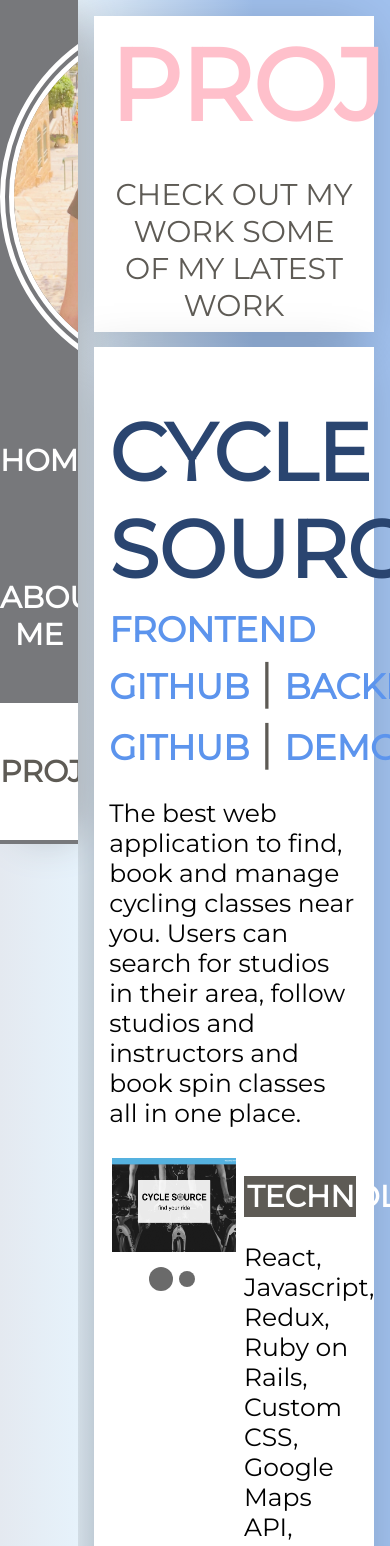
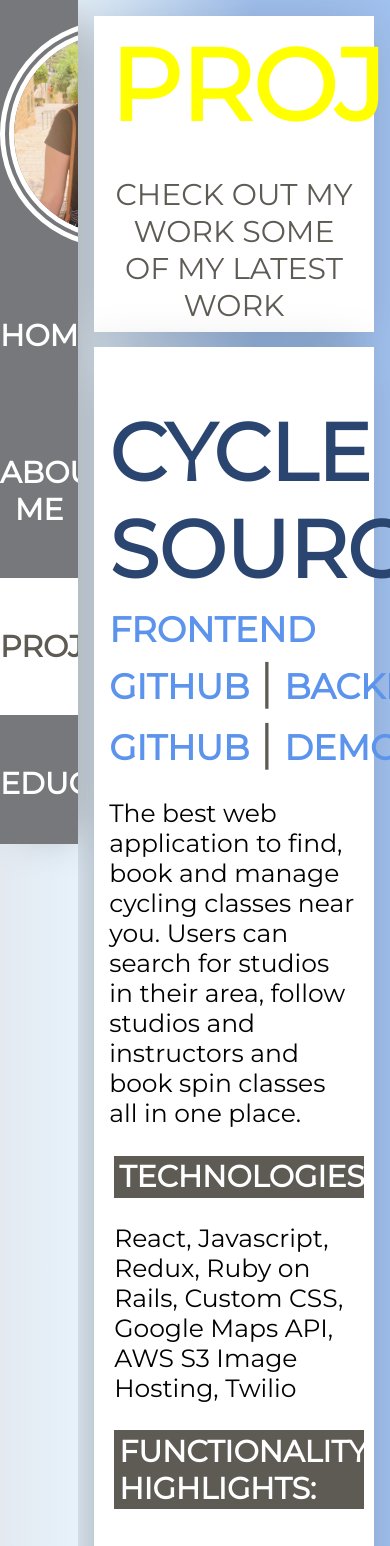
Before and after one commit to sivanadler/sivan-adler-website, a React (Create React App) app: page /projects in a window 390 px wide. Shown: the top 1546 px of the page. Built offline with nearby package versions, Linux system fonts and the light colour scheme.

Commit message:
responsive changes made for 1700px

```diff
--- a/src/App.css
+++ b/src/App.css
@@ -501,6 +501,8 @@
   text-align: center;
   /* text-decoration: underline; */
 }
+
+
 /* media query for responsive design*/
 @media only screen and (max-width: 2000px) {
   .header {
@@ -556,6 +558,92 @@
     padding-bottom: 2%;
     padding-right: 3%;
   }
+}
 
 
+@media only screen and (max-width: 1700px) {
+  .header {
+    color: yellow;
+  }
+
+  .about-me-description {
+    padding-bottom: 5%;
+    margin-top: 10%;
+  }
+
+  .icons {
+    height: 70px;
+    width: 70px;
+    display: inline-block;
+    text-align: center;
+  }
+
+  #wrapper {
+    padding: 2%;
+    display: inline-block;
+    text-align: center;
+    margin-left: auto;
+    margin-right: auto;
+    width: 8%;
+  }
+
+  #wrapper .text {
+    position:relative;
+    left:0px;
+    visibility:hidden;
+    font-size: 0px;
+    text-align: center;
+    /* padding-top: 10px; */
+    font-family: "Montserrat", sans-serif;
+    text-transform: uppercase;
+  }
+
+  .logo {
+    display: block;
+    margin-top: 25%;
+    margin-bottom: 25%;
+    color: white;
+    width: 200px;
+    height: 200px;
+    text-align: center;
+    border-radius: 15em;
+    margin-left: auto;
+    margin-right: auto;
+    border: 14px double white;
+  }
+
+  .table {
+    display: block;
+    width: 100%;
+  }
+
+  .image-gallery {
+    display: block;
+    width: 100%;
+    float: none;
+  }
+
+  .project-card-sub-header {
+    font-size: 30px;
+    font-weight: bold;
+    background-color:#5e5b55;
+    color: white;
+    text-transform: uppercase;
+    padding-left: 2%;
+    padding-top: 1%;
+    padding-bottom: 1%;
+    padding-right: 1%;
+  }
+
+  .education-right p{
+    width: 30%;
+  }
+
+  .contact-form {
+    margin-top: 15%;
+  }
+
+  .contact-sub-header {
+    font-size: 40px;
+  }
 }
```
